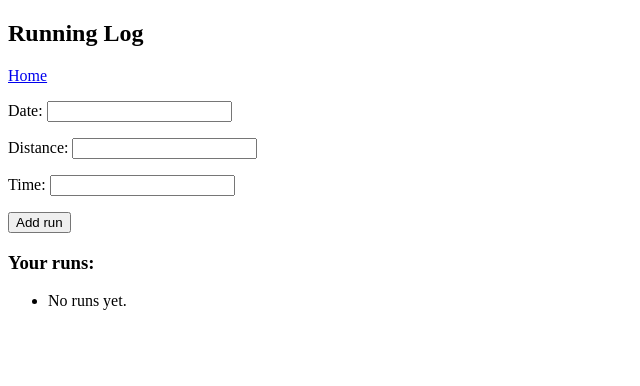
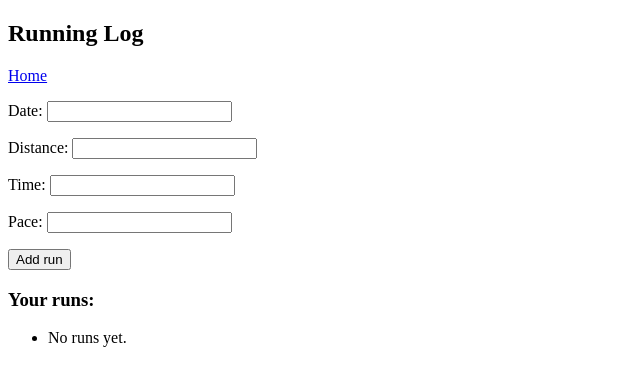
Before and after one commit to liggettla/running, a Django app: page /running_log/ in a window 1280 px wide. Shown: the top 386 px of the page, without its empty margins (0-640 px from the left). Run offline with Django 4.2, Linux system fonts and the light colour scheme; the visitor is signed in with stand-in values (Sample User, id 1); data that the repository does not hold is empty.

Commit message:
added a pace field to the running log

```diff
--- a/hello_world/templates/register.html
+++ b/hello_world/templates/register.html
@@ -6,7 +6,7 @@
 <body>
     <h2>Register</h2>
     <!-- put a link to the registration page -->
-    <a href="/">Index</a>
+    <a href="/">Home</a>
     <form method="post">
         {% csrf_token %}
         {{ register_form.as_p }}
--- a/running_log/forms.py
+++ b/running_log/forms.py
@@ -9,4 +9,4 @@ class RunForm(forms.ModelForm):
 
         # The fields to include in the form. These should be the same as the fields in the model,
         # except for 'user' because the user will be automatically determined based on who is logged in.
-        fields = ['date', 'distance', 'time']
+        fields = ['date', 'distance', 'time', 'pace']
--- a/running_log/models.py
+++ b/running_log/models.py
@@ -15,3 +15,9 @@ class Run(models.Model):
 
     # The total time of the run, in hh:mm:ss format.
     time = models.DurationField()
+
+    pace = models.FloatField()  # Average pace (minutes per kilometer)
+
+    # The __str__ method determines how the model will display in the Django admin and elsewhere
+    def __str__(self):
+        return f'{self.user.username} run on {self.date}'
```
Also changed, not shown: running_log/migrations/0002_run_pace.py (added), running_log/migrations/0003_remove_run_pace.py (added), running_log/migrations/0004_run_pace.py (added).
